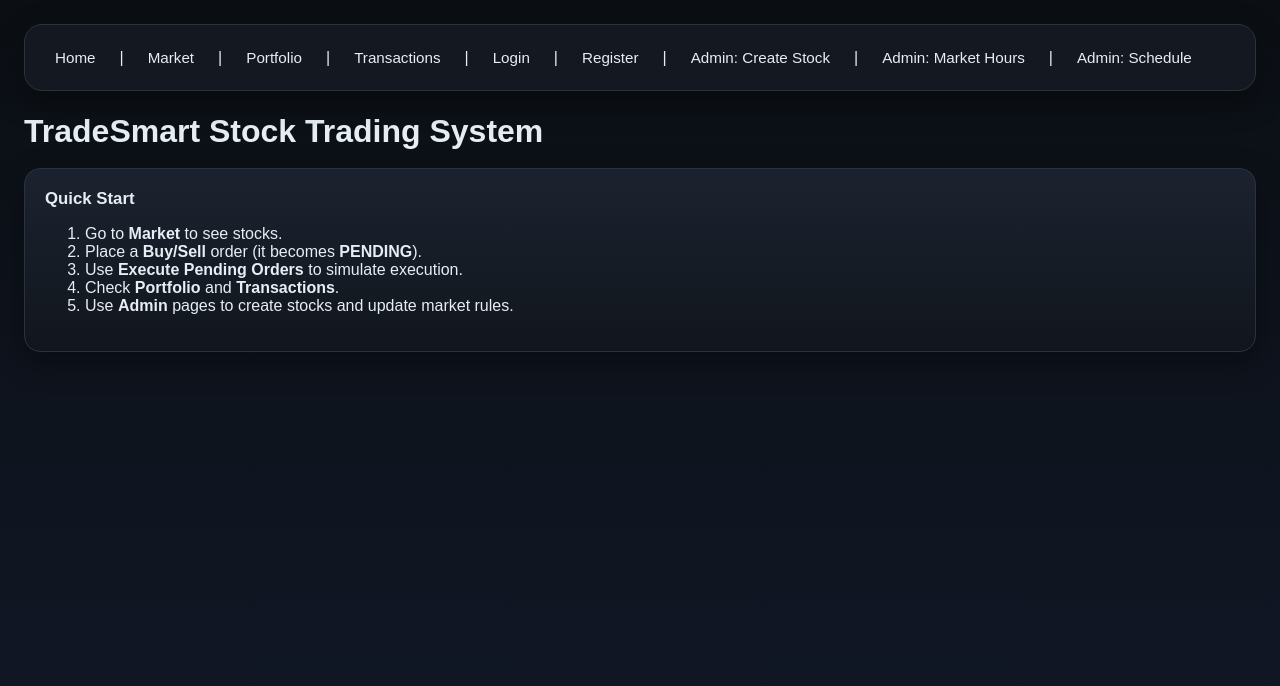
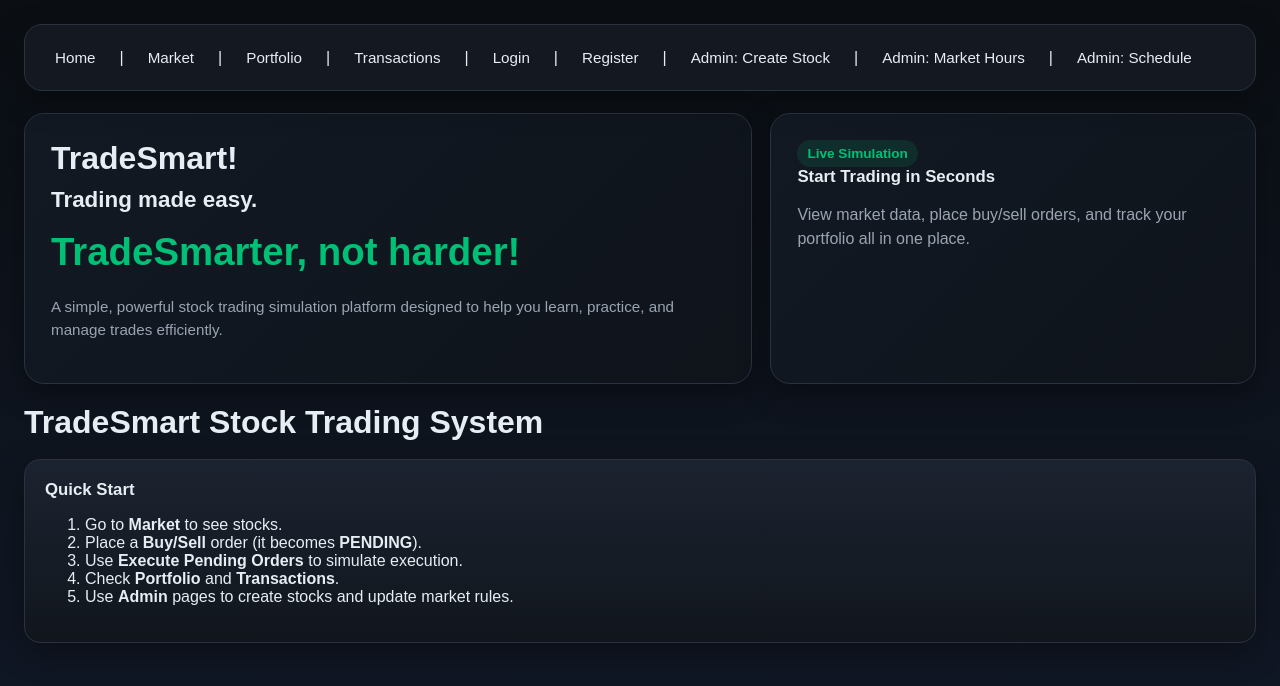
Before and after one commit to Fave93/TradeSmart, a plain HTML site: page frontend/index.html in a window 1280 px wide. Drawn offline with Linux system fonts and the light colour scheme.

Commit message:
Updated TradeSmart Project

```diff
--- a/frontend/index.html
+++ b/frontend/index.html
@@ -21,8 +21,29 @@
 
     <hr>
 
+    <!-- HERO SECTION -->
+    <div class="hero">
+      <div class="hero-panel">
+        <h1>TradeSmart!</h1>
+        <h2>Trading made easy.</h2>
+        <p class="hero-stat">TradeSmarter, not harder!</p>
+        <p class="small">
+          A simple, powerful stock trading simulation platform designed to help you learn,
+          practice, and manage trades efficiently.
+        </p>
+      </div>
+
+      <div class="hero-panel">
+        <span class="chip">Live Simulation</span>
+        <h3>Start Trading in Seconds</h3>
+        <p>
+          View market data, place buy/sell orders, and track your portfolio all in one place.
+        </p>
+      </div>
+    </div>
+
+    <!-- ORIGINAL TITLE (kept for context) -->
     <h1>TradeSmart Stock Trading System</h1>
-
 
     <div class="card">
       <h3>Quick Start</h3>
```
